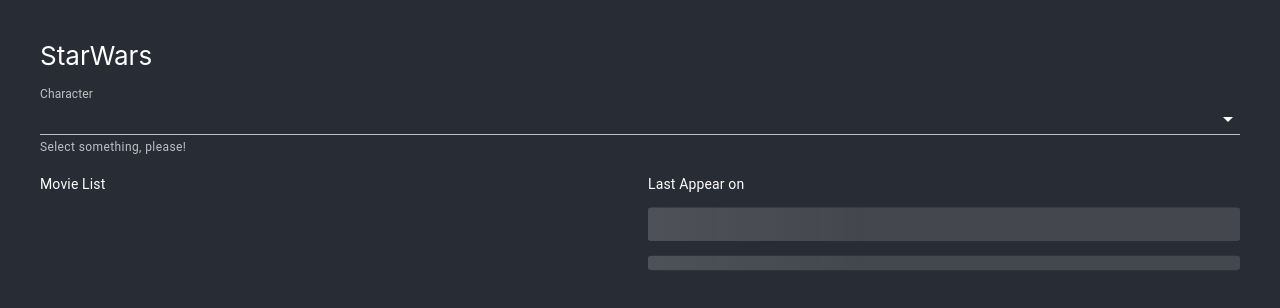
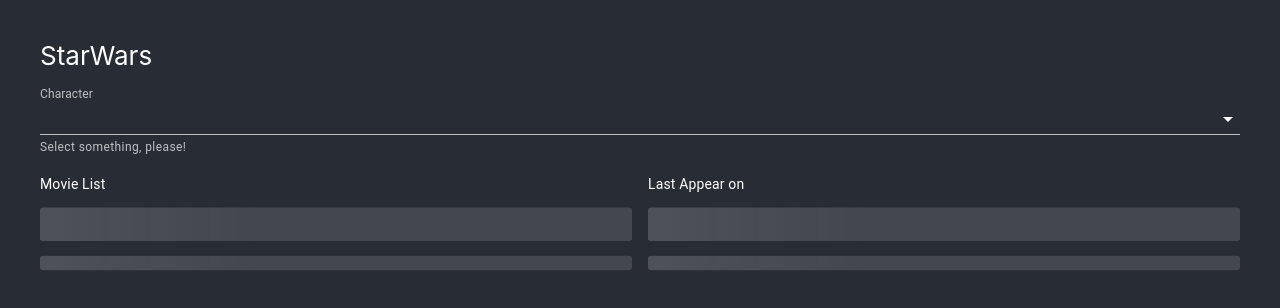
Before and after one commit to mathiouchio/starwars, a React (Create React App) app: page / in a window 1280 px wide. Shown: the top 308 px of the page. Built offline with nearby package versions, Linux system fonts and the light colour scheme.

Commit message:
spacing fix

```diff
--- a/src/Component/content.jsx
+++ b/src/Component/content.jsx
@@ -13,7 +13,7 @@
         <div>
           <Typography component="p" variant="body2">Last Appear on</Typography>
         </div>
-        <Grid container>
+        <Grid container spacing={1}>
           {
             lastMovieSelector ? (
               <>
@@ -21,8 +21,6 @@
                   <Typography component="h5" variant="h5">
                     {lastMovieSelector.title}
                   </Typography>
-                </Grid>
-                <Grid item xs={12}>
                   <Typography component="p" variant="body1">
                     on {lastMovieSelector.release_date}
                   </Typography>
@@ -34,8 +32,6 @@
                   <Typography component="h3" variant="h3">
                     <Skeleton animation="wave" />
                   </Typography>
-                </Grid>
-                <Grid item xs={12}>
                   <Typography component="p" variant="body1">
                     <Skeleton animation="wave" />
                   </Typography>
@@ -55,6 +51,18 @@
         <Typography component="p" variant="body2">Movie List</Typography>
       </div>
       <Grid container spacing={1}>
+        {!movies.length && (
+          <>
+            <Grid item xs={12}>
+              <Typography component="h3" variant="h3">
+                <Skeleton animation="wave" />
+              </Typography>
+              <Typography component="p" variant="body1">
+                <Skeleton animation="wave" />
+              </Typography>
+            </Grid>
+          </>
+        )}
         {movies.map((movie, index) =>
           details[index] ? (
             <Grid item key={movie} xs={12}>
```
